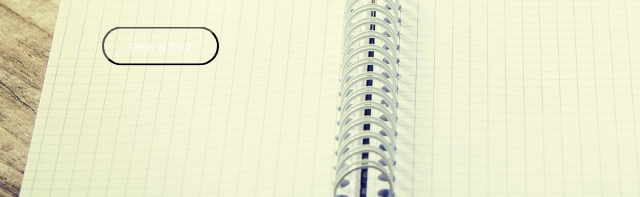
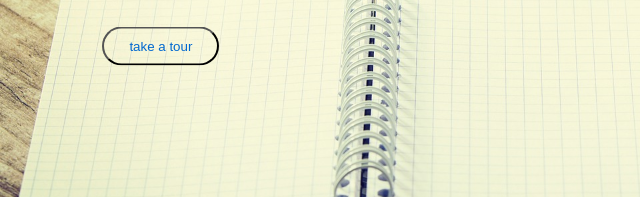
Before and after one commit to fadidash1/profile, a plain HTML site: page index.html in a window 1280 px wide. Shown: the part 423-620 px from the top of the page, 0-640 px from the left. Drawn offline with Linux system fonts and the light colour scheme.

Commit message:
new version102

```diff
--- a/style.css
+++ b/style.css
@@ -27,7 +27,7 @@
         justify-content: space-between;
 }
 button{
-        color: #fbfcfd;
+        color: #0068d0;
         counter-reset: #007bf7bc;
         padding: 10px 25px;
         background: transparent;
```
